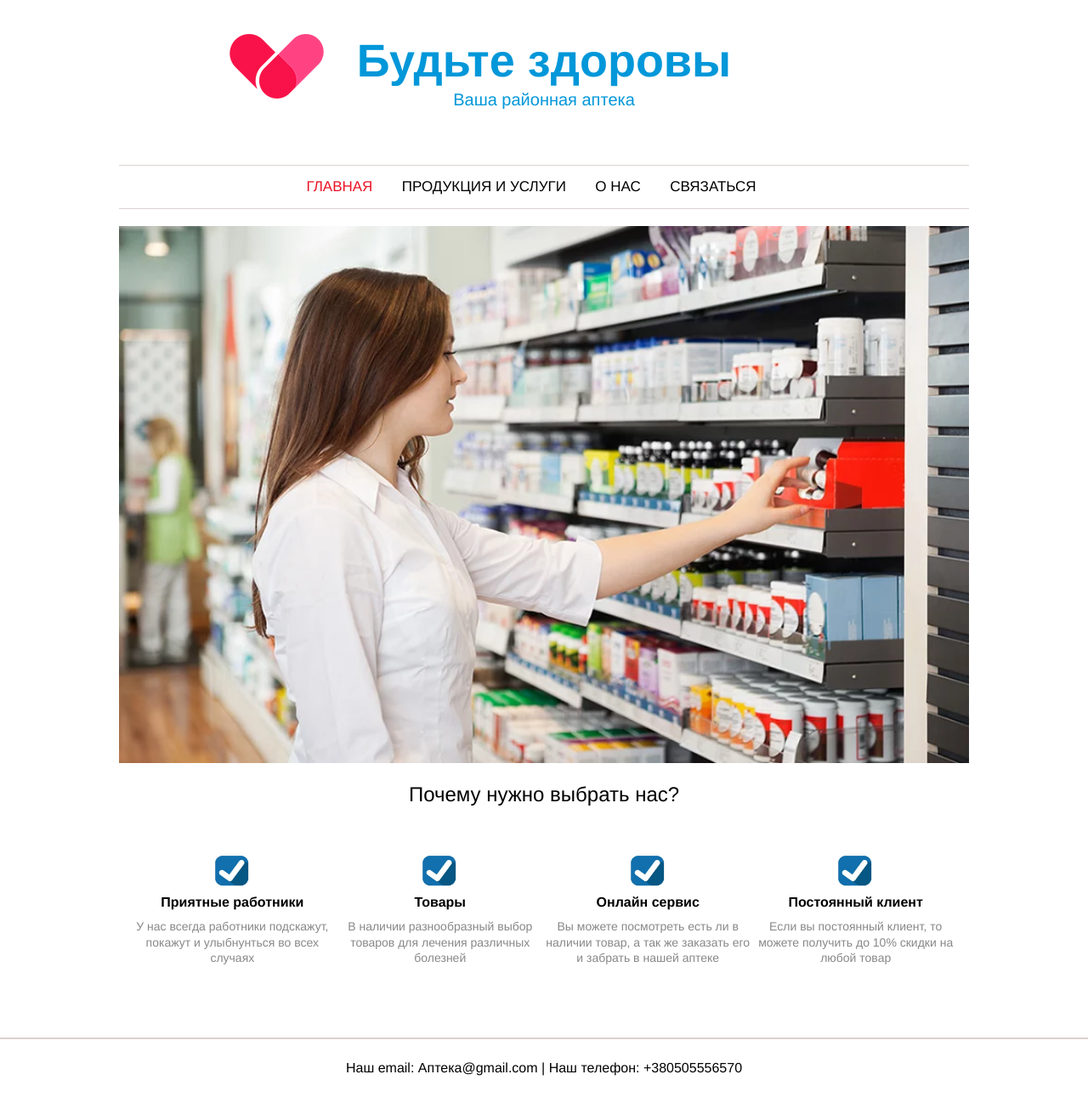
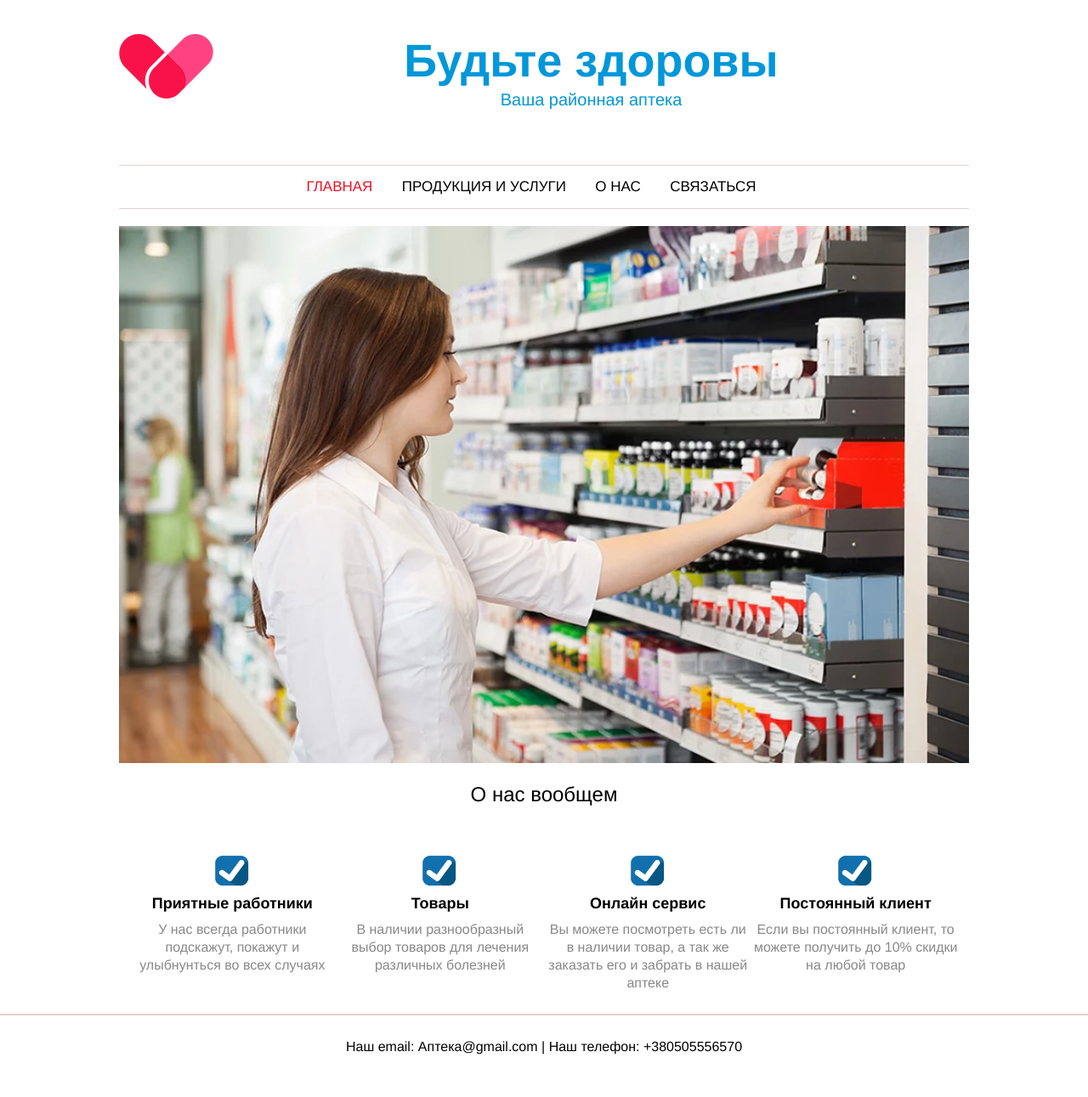
Before and after one commit to 7ahara/Site1, a PHP site: page / in a window 1280 px wide. Shown: the whole page at 85% size. After the commit the page ends 1241 px from the top, so only its background shows below. Run offline with PHP 8.4, Linux system fonts and the light colour scheme.

Commit message:
pochti gotovo

```diff
--- a/css/style.css
+++ b/css/style.css
@@ -18,12 +18,12 @@ body{
 }
 .header__top{
     padding: 40px  0px 50px 0px;
-
+    text-align: center;
 
 }
 .image{
-    position: absolute;
-    margin-left:130px;
+    float: left;
+
 }
 h1{
     font-size: 54px;
@@ -88,7 +88,8 @@ p{
     margin: 0;
 }
 .content{
-    height: 300px;
+    height: auto;
+
 }
 .center{
 margin-top: 50px;
@@ -103,34 +104,27 @@ text-align: center;
     display: inline-block;
     max-width: 24%;
     text-align:center;
+    vertical-align: top;
 }
 .first h3{
-font-size: 16px;
+font-size: 18px;
 margin-bottom: 10px;
 }
 .first p{
    color: #888888;
-font-size: 14px;
+font-size: 16px;
 line-height: 1.3em;
 }
-/*.site__bottom{
+.site__bottom{
+    max-width: 100%;
     border-top: 2px solid rgb(223, 208, 208);
-    margin-bottom: 28px;
-    margin-top: 50px;
+    margin: 0 auto;
+    margin-top: 25px;
     padding-top: 28px;
+    padding-bottom: 28px;
     text-align: center;
-}*/
-footer{
-    max-width: 100%;
-    text-align: center;
-    height: auto;
-    margin:  0 auto;
-    padding:25px 0 25px 0;
-    border-top: 2px solid rgb(223, 208, 208);
 }
-
-
-@media screen and (max-width: 950px) {
+@media screen and (max-width: 600px) {
     .image{
         display:none;
     }
--- a/index.html
+++ b/index.html
@@ -12,7 +12,7 @@
         <div class="conteiner">
         <div class="header__top">
             <div class="image">
-                <img src="img/galka.png" alt="galka">
+                <img src="img/galka.png" alt="galka" >
             </div>
             <h1>Будьте здоровы</h1>
             <div class="title">Ваша районная аптека</div>
@@ -46,9 +46,9 @@
     </div>
     <section>
     <div class="conteiner">
-        <div class="content clearfix">
+        <div class="content">
             <h2>
-                Почему нужно выбрать нас?
+                О нас вообщем
             </h2>
             <div class="center ">
                     <div class="first">
@@ -75,10 +75,10 @@
         </div>
     </div>
     </section>
-    <footer class="clearfix">
-
+    <footer>
+        <div class="site__bottom">
             <div class="text">Наш email: Аптека@gmail.com | Наш телефон: +380505556570</div>
-
+        </div>
     </footer>
 </body>
 </html>
```
